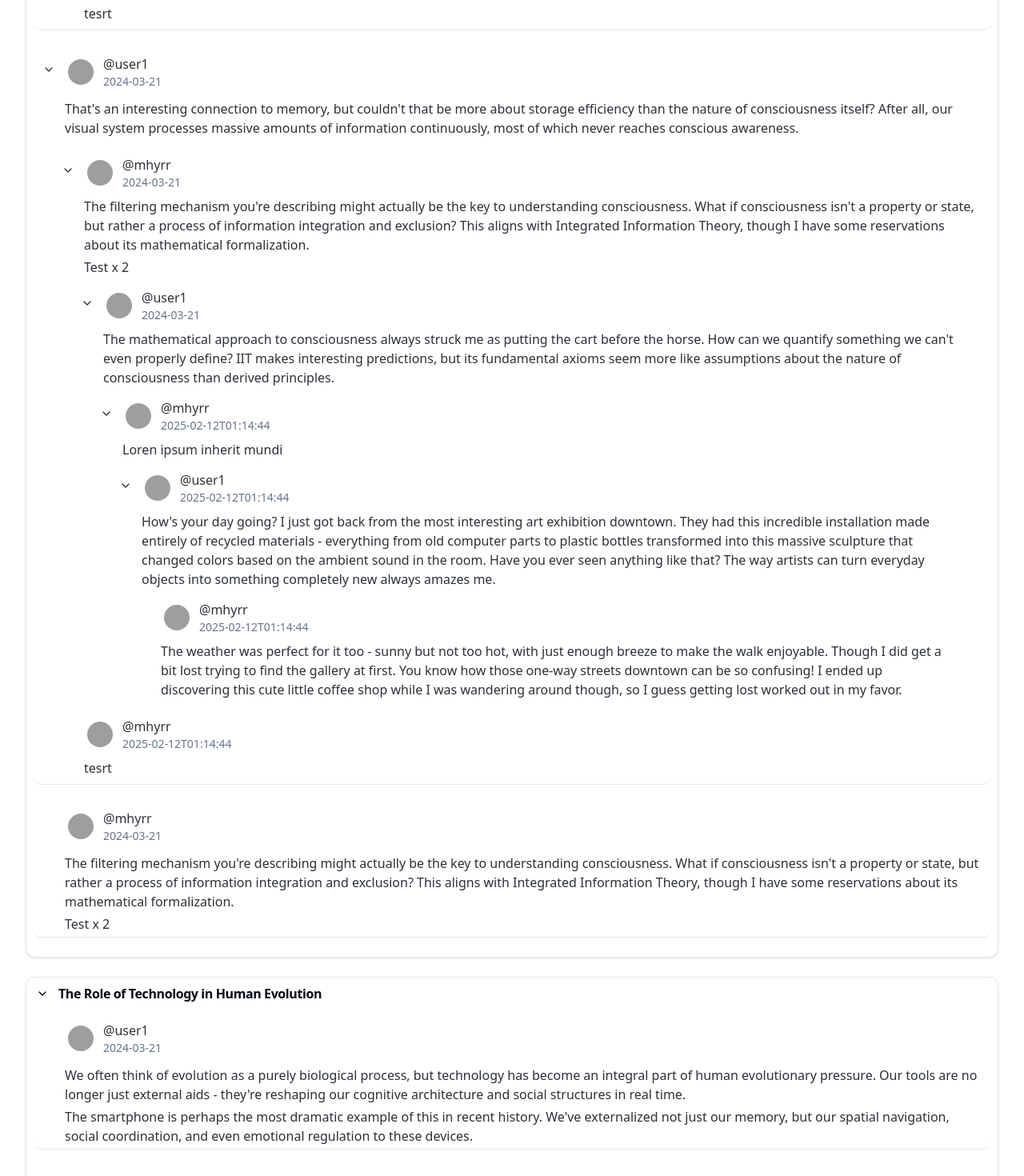
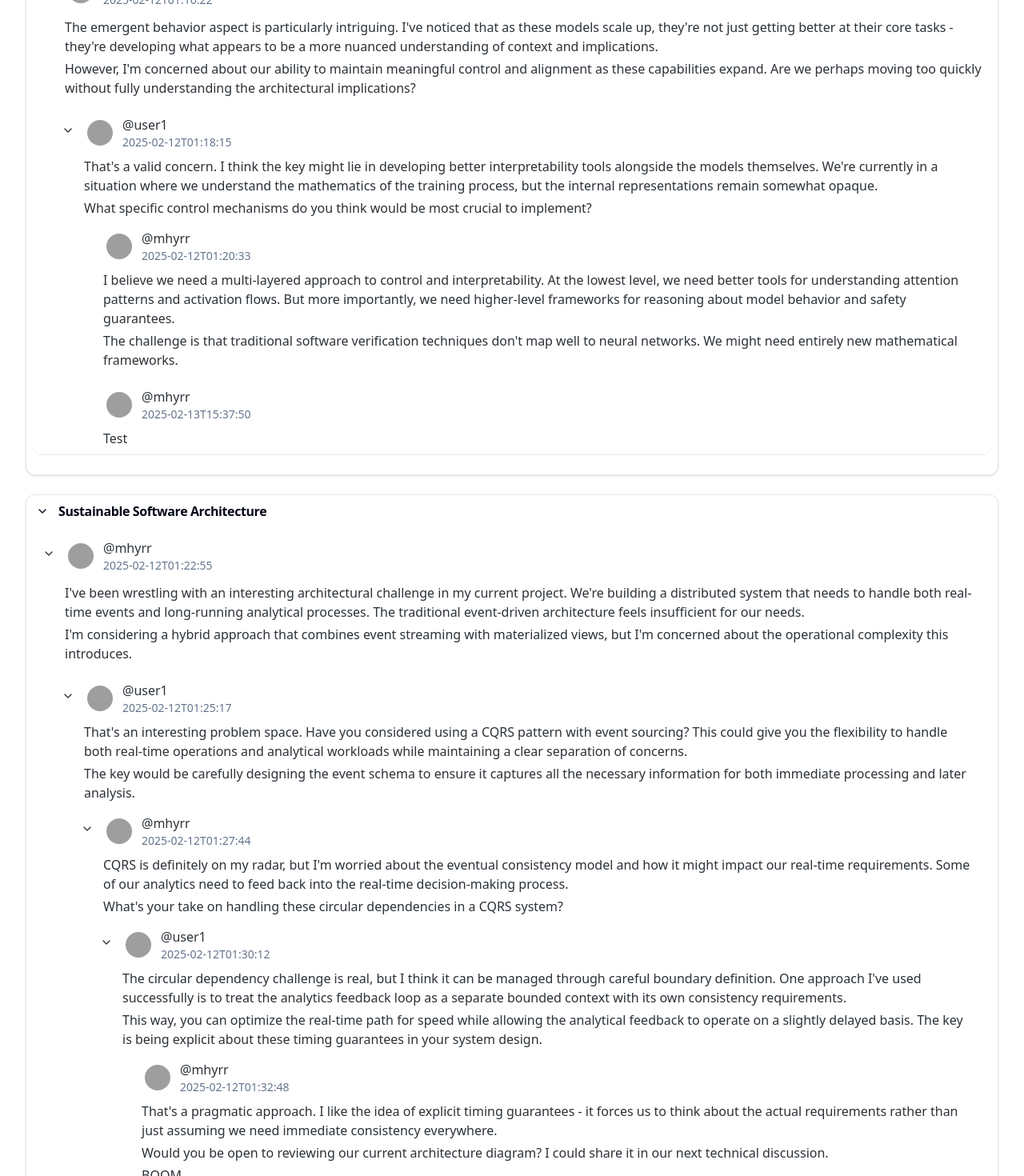
Before and after one commit to mhyrr/conversationjs, a React (Vite) app: page / in a window 1280 px wide. Shown: the part 360-1830 px from the top of the page at 80% size. Built offline with nearby package versions, Linux system fonts and the light colour scheme; grey boxes are pictures that could not be loaded.

Commit message:
handling replies better

```diff
--- a/public/data/conversation.md
+++ b/public/data/conversation.md
@@ -1,40 +1,50 @@
-### The Nature of Consciousness
-
-- @user1 [2024-03-21]: The hard problem of consciousness remains one of philosophy's most intractable issues. While we can map neural correlates and identify brain states, the qualitative experience - the "what it feels like" to be conscious - continues to elude scientific explanation.
-I find it particularly interesting that we can't even definitively say whether consciousness is continuous or discrete. Do we experience reality in frames, like a movie, or in a continuous stream? The evidence seems mixed.
+### The Future of AI Development
 
 
-  - @mhyrr [2025-02-12T01:14:44Z]: tesrt
+- @user1 [2025-02-12T01:14:44Z]: I've been thinking about the trajectory of AI development, particularly in light of recent advances in multi-modal models. The ability to seamlessly integrate text, vision, and even audio understanding seems to be accelerating faster than many predicted.
 
-- @user1 [2024-03-21]: That's an interesting connection to memory, but couldn't that be more about storage efficiency than the nature of consciousness itself? After all, our visual system processes massive amounts of information continuously, most of which never reaches conscious awareness.
-
-  - @mhyrr [2024-03-21]: The filtering mechanism you're describing might actually be the key to understanding consciousness. What if consciousness isn't a property or state, but rather a process of information integration and exclusion? This aligns with Integrated Information Theory, though I have some reservations about its mathematical formalization.
-
-    Test x 2
-
-    - @user1 [2024-03-21]: The mathematical approach to consciousness always struck me as putting the cart before the horse. How can we quantify something we can't even properly define? IIT makes interesting predictions, but its fundamental axioms seem more like assumptions about the nature of consciousness than derived principles.
-
-      - @mhyrr [2025-02-12T01:14:44Z]: Loren ipsum inherit mundi
-
-        - @user1 [2025-02-12T01:14:44Z]: How's your day going? I just got back from the most interesting art exhibition downtown. They had this incredible installation made entirely of recycled materials - everything from old computer parts to plastic bottles transformed into this massive sculpture that changed colors based on the ambient sound in the room. Have you ever seen anything like that? The way artists can turn everyday objects into something completely new always amazes me.
-
-          - @mhyrr [2025-02-12T01:14:44Z]: The weather was perfect for it too - sunny but not too hot, with just enough breeze to make the walk enjoyable. Though I did get a bit lost trying to find the gallery at first. You know how those one-way streets downtown can be so confusing! I ended up discovering this cute little coffee shop while I was wandering around though, so I guess getting lost worked out in my favor.
+  What's particularly fascinating is how these models are starting to exhibit emergent behaviors that weren't explicitly trained for. It's almost as if we're watching a new form of intelligence evolve in real-time.
 
 
-  - @mhyrr [2025-02-12T01:14:44Z]: tesrt
+- @mhyrr [2025-02-12T01:16:22Z]: The emergent behavior aspect is particularly intriguing. I've noticed that as these models scale up, they're not just getting better at their core tasks - they're developing what appears to be a more nuanced understanding of context and implications.
 
-- @mhyrr [2024-03-21]: The filtering mechanism you're describing might actually be the key to understanding consciousness. What if consciousness isn't a property or state, but rather a process of information integration and exclusion? This aligns with Integrated Information Theory, though I have some reservations about its mathematical formalization.
+  However, I'm concerned about our ability to maintain meaningful control and alignment as these capabilities expand. Are we perhaps moving too quickly without fully understanding the architectural implications?
 
-Test x 2
+  - @user1 [2025-02-12T01:18:15Z]: That's a valid concern. I think the key might lie in developing better interpretability tools alongside the models themselves. We're currently in a situation where we understand the mathematics of the training process, but the internal representations remain somewhat opaque.
 
-### The Role of Technology in Human Evolution
+    What specific control mechanisms do you think would be most crucial to implement?
 
-- @user1 [2024-03-21]: We often think of evolution as a purely biological process, but technology has become an integral part of human evolutionary pressure. Our tools are no longer just external aids - they're reshaping our cognitive architecture and social structures in real time.
+    - @mhyrr [2025-02-12T01:20:33Z]: I believe we need a multi-layered approach to control and interpretability. At the lowest level, we need better tools for understanding attention patterns and activation flows. But more importantly, we need higher-level frameworks for reasoning about model behavior and safety guarantees.
 
-The smartphone is perhaps the most dramatic example of this in recent history. We've externalized not just our memory, but our spatial navigation, social coordination, and even emotional regulation to these devices.
+      The challenge is that traditional software verification techniques don't map well to neural networks. We might need entirely new mathematical frameworks.
 
-- @user2 [2024-03-21]: While I agree that technology is reshaping us, I'm not convinced it's accurate to call this evolution in the biological sense. What we're seeing is more akin to extended cognition - we're not changing our fundamental biology, but rather expanding our cognitive scaffold through technological augmentation.
 
-  - @user1 [2024-03-21]: But doesn't this technological scaffolding create new selective pressures? Consider how social media affects mate selection and reproduction patterns. That's textbook evolutionary pressure, even if the mechanism is cultural rather than purely biological.
+    - @mhyrr [2025-02-13T15:37:50Z]: Test
 
-    - @user2 [2024-03-21]: Fair point about selective pressures, but I think we need to be careful about timeframes here. Evolution operates over thousands of generations. What we're seeing with technology might be better described as rapid cultural adaptation with potential evolutionary implications.
+### Sustainable Software Architecture
+
+- @mhyrr [2025-02-12T01:22:55Z]: I've been wrestling with an interesting architectural challenge in my current project. We're building a distributed system that needs to handle both real-time events and long-running analytical processes. The traditional event-driven architecture feels insufficient for our needs.
+
+  I'm considering a hybrid approach that combines event streaming with materialized views, but I'm concerned about the operational complexity this introduces.
+
+  - @user1 [2025-02-12T01:25:17Z]: That's an interesting problem space. Have you considered using a CQRS pattern with event sourcing? This could give you the flexibility to handle both real-time operations and analytical workloads while maintaining a clear separation of concerns.
+
+    The key would be carefully designing the event schema to ensure it captures all the necessary information for both immediate processing and later analysis.
+
+    - @mhyrr [2025-02-12T01:27:44Z]: CQRS is definitely on my radar, but I'm worried about the eventual consistency model and how it might impact our real-time requirements. Some of our analytics need to feed back into the real-time decision-making process.
+
+      What's your take on handling these circular dependencies in a CQRS system?
+
+      - @user1 [2025-02-12T01:30:12Z]: The circular dependency challenge is real, but I think it can be managed through careful boundary definition. One approach I've used successfully is to treat the analytics feedback loop as a separate bounded context with its own consistency requirements.
+
+        This way, you can optimize the real-time path for speed while allowing the analytical feedback to operate on a slightly delayed basis. The key is being explicit about these timing guarantees in your system design.
+
+        - @mhyrr [2025-02-12T01:32:48]: That's a pragmatic approach. I like the idea of explicit timing guarantees - it forces us to think about the actual requirements rather than just assuming we need immediate consistency everywhere.
+          Would you be open to reviewing our current architecture diagram? I could share it in our next technical discussion.
+          BOOM
+        - @mhyrr [2025-02-13T15:38:01]: YEAH! Hi
+    - @mhyrr [2025-02-13T15:37:56Z]: OK!
+
+### Deep Dive
+
+- @mhyrr [2025-02-13T15:39:50]: Let's kick this off! yay.
--- a/src/shared/markdown-operations.ts
+++ b/src/shared/markdown-operations.ts
@@ -20,10 +20,10 @@ export function updateMarkdownContent(content: string, update: MessageUpdate): s
       const indentMatch = line.match(/^(\s*)/);
       currentIndent = indentMatch ? indentMatch[1] : '';
 
-      const messageMatch = line.match(/- @(\w+) \[(.*?)\]:/);
+      const messageMatch = line.match(/- @(\w+) \[(.*?)Z?\]:/);
       if (messageMatch &&
           messageMatch[1] === update.messageAuthor &&
-          messageMatch[2] === update.messageTimestamp) {
+          messageMatch[2] === update.messageTimestamp.replace(/Z$/, '')) {
         inTargetMessage = true;
         newLines.push(`${currentIndent}- @${update.messageAuthor} [${update.messageTimestamp}]: ${update.newContent[0]}`);
         for (let j = 1; j < update.newContent.length; j++) {
@@ -49,20 +49,25 @@ export function addReplyToMarkdown(content: string, reply: MessageReply): string
   let newLines = [];
   let inTargetThread = false;
   let parentFound = false;
-  let parentIndent: number | null = null;
+  let collectingContent = false;
+  let parentIndent = '';
   let currentLine = 0;
 
   while (currentLine < lines.length) {
     const line = lines[currentLine];
 
+    // Handle thread headers
     if (line.startsWith('### ')) {
-      if (inTargetThread && !parentFound) {
-        inTargetThread = line.includes(reply.threadTitle);
-      } else if (inTargetThread && parentFound) {
-        newLines.push(...lines.slice(currentLine));
-        break;
-      } else {
-        inTargetThread = line.includes(reply.threadTitle);
+      inTargetThread = line.includes(reply.threadTitle);
+      if (!inTargetThread && collectingContent) {
+        // Add reply before next thread if we haven't already
+        newLines.push('');
+        newLines.push(`${parentIndent}  - @${reply.author} [${reply.timestamp}]: ${reply.content[0]}`);
+        for (let j = 1; j < reply.content.length; j++) {
+          newLines.push(`${parentIndent}    ${reply.content[j]}`);
+        }
+        newLines.push('');
+        collectingContent = false;
       }
       newLines.push(line);
       currentLine++;
@@ -75,44 +80,67 @@ export function addReplyToMarkdown(content: string, reply: MessageReply): string
       continue;
     }
 
+    // Check for message lines
     const messageMatch = line.match(/^(\s*)- @(\w+) \[(.*?)Z?\]: /);
     if (messageMatch) {
       const [, indent, author, timestamp] = messageMatch;
 
-      if (author === reply.parentAuthor && timestamp === reply.parentTimestamp) {
+      if (!parentFound && author === reply.parentAuthor && timestamp === reply.parentTimestamp.replace(/Z$/, '')) {
+        // Found parent message
         parentFound = true;
-        parentIndent = indent.length;
+        collectingContent = true;
+        parentIndent = indent;
+      } else if (collectingContent) {
+        // If we hit another message at same or higher level than parent, add our reply
+        if (indent.length <= parentIndent.length) {
+          newLines.push('');
+          newLines.push(`${parentIndent}  - @${reply.author} [${reply.timestamp}]: ${reply.content[0]}`);
+          for (let j = 1; j < reply.content.length; j++) {
+            newLines.push(`${parentIndent}    ${reply.content[j]}`);
+          }
+          newLines.push('');
+          collectingContent = false;
+        }
+      }
+      newLines.push(line);
+      currentLine++;
+      continue;
+    }
+
+    // Handle content lines
+    const indentMatch = line.match(/^(\s*)/);
+    const lineIndent = indentMatch ? indentMatch[1] : '';
+
+    if (collectingContent) {
+      // If this is a content line of the parent message, add it
+      if (line.trim() === '' || lineIndent.length > parentIndent.length) {
         newLines.push(line);
-
-        while (currentLine + 1 < lines.length) {
-          const nextLine = lines[currentLine + 1];
-
-          if (nextLine.startsWith('### ')) break;
-
-          const nextMatch = nextLine.match(/^(\s*)- @/);
-          if (nextMatch) {
-            const nextIndent = nextMatch[1].length;
-            if (nextIndent <= parentIndent) break;
-          }
-          currentLine++;
-          newLines.push(nextLine);
-        }
-
-        const replyIndent = ' '.repeat(parentIndent + 2);
+        currentLine++;
+        continue;
+      } else {
+        // If we hit any other kind of line, add our reply
         newLines.push('');
-        newLines.push(`${replyIndent}- @${reply.author} [${reply.timestamp}]: ${reply.content[0]}`);
-
+        newLines.push(`${parentIndent}  - @${reply.author} [${reply.timestamp}]: ${reply.content[0]}`);
         for (let j = 1; j < reply.content.length; j++) {
-          newLines.push(`${replyIndent}  ${reply.content[j]}`);
+          newLines.push(`${parentIndent}    ${reply.content[j]}`);
         }
         newLines.push('');
-        currentLine++;
-        continue;
+        collectingContent = false;
       }
     }
 
     newLines.push(line);
     currentLine++;
+  }
+
+  // If we were still collecting at end of file, add the reply
+  if (collectingContent) {
+    newLines.push('');
+    newLines.push(`${parentIndent}  - @${reply.author} [${reply.timestamp}]: ${reply.content[0]}`);
+    for (let j = 1; j < reply.content.length; j++) {
+      newLines.push(`${parentIndent}    ${reply.content[j]}`);
+    }
+    newLines.push('');
   }
 
   return newLines.join('\n');
```
